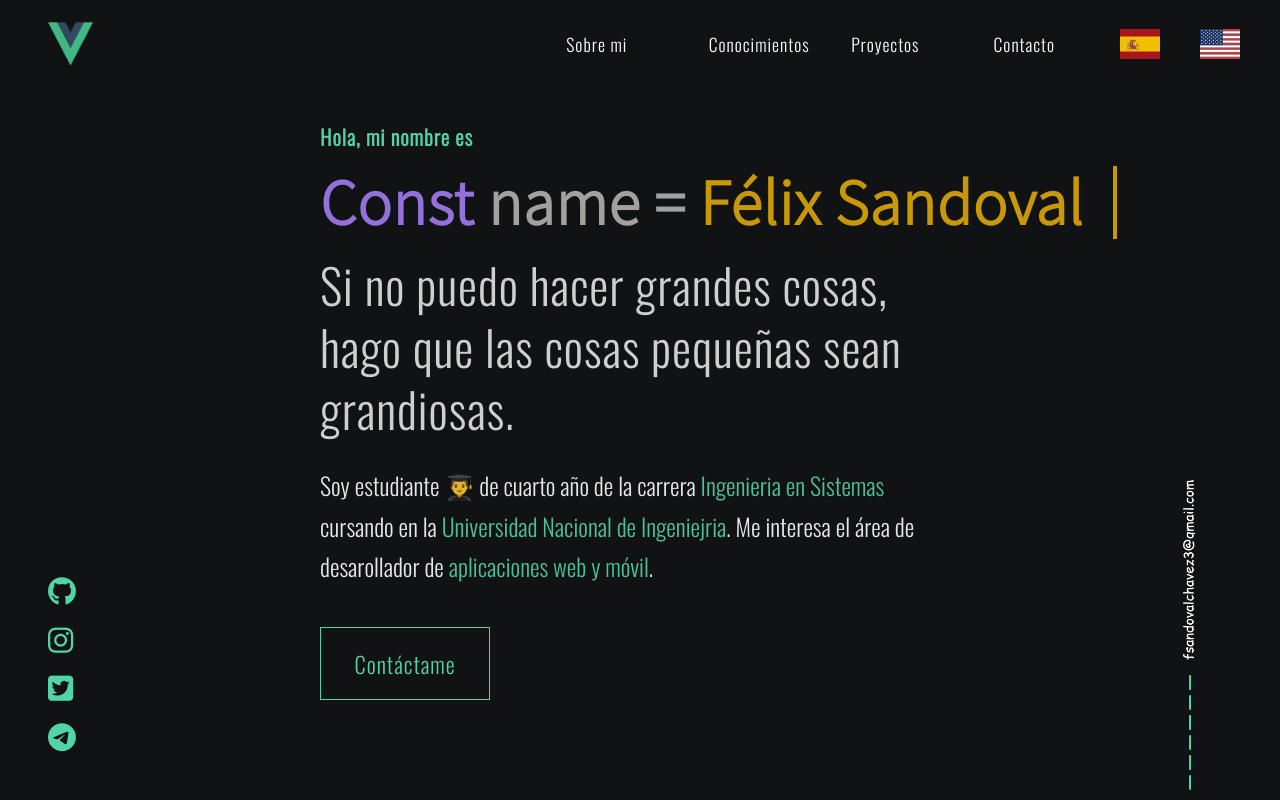
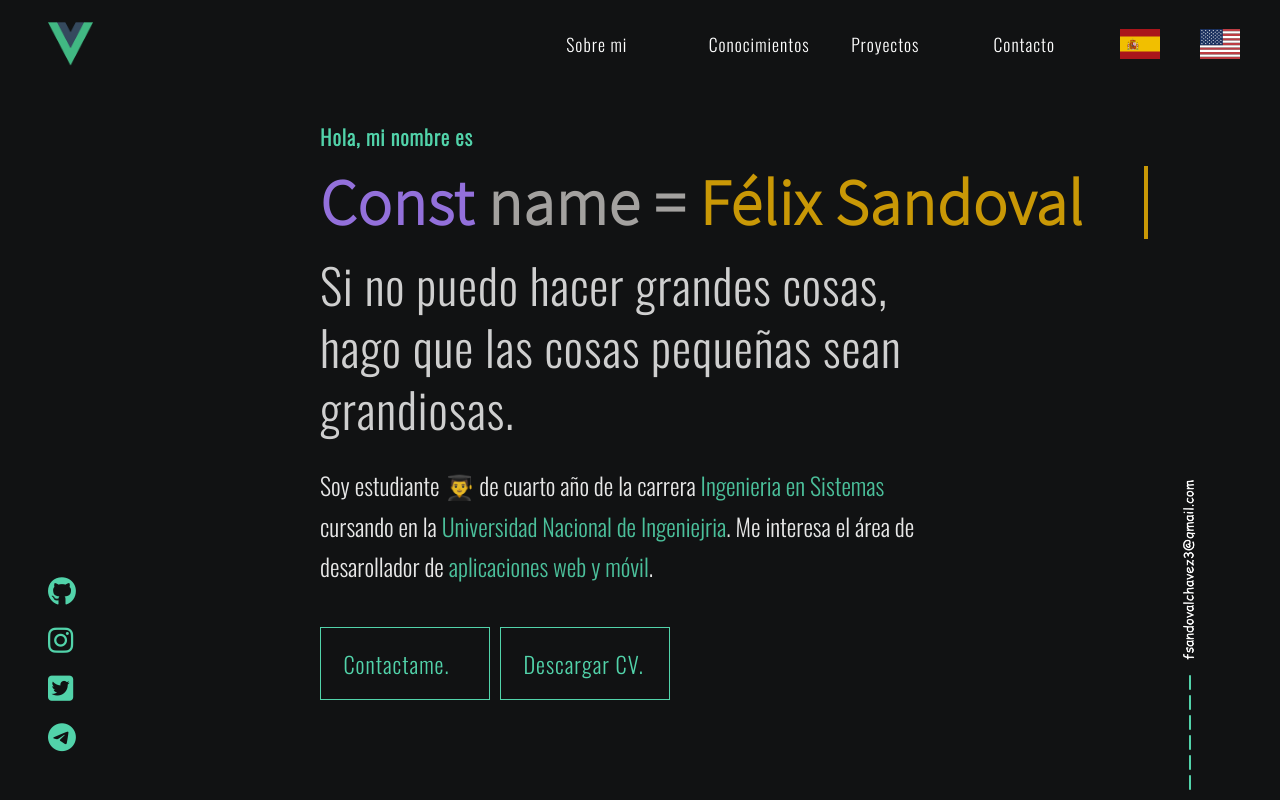
Before and after one commit to FenrisSVG/portfolio, a Vue app: page / in a window 1280 px wide. Shown: the top 800 px of the page. Built offline with nearby package versions, Linux system fonts and the light colour scheme; what vue-scroll-reveal would draw is missing.

Commit message:
add download cv button

```diff
--- a/src/components/Conocimientos.vue
+++ b/src/components/Conocimientos.vue
@@ -11,6 +11,10 @@
             <!-- CARD DEL HTML -->
             <Technos className="card card--one"
                 title="Estructurar"
+                image=""
+                alt=""
+                techno=""
+                icon=""
                 spanTitle="la Página."
                 :isIcon="false"
                 :hasOneTechno="false" />
@@ -62,6 +66,8 @@
             <!-- CARD DE GIT-->
             <Technos className="card card--two"
                 title="Controlador"
+                image=""
+                alt=""
                 spanTitle="Versiones."
                 techno="GIT."
                 :isIcon="true"
--- a/src/components/Layout/Button.vue
+++ b/src/components/Layout/Button.vue
@@ -1,5 +1,5 @@
 <template>
-    <a href="mailto:felix.sandoval171@outlook.com"
+    <a :href="href"
             rel="nofollow noopener noreferrer"
             class="section-footer__link" data-test-id="contact-me-test">{{button}}
     </a>
@@ -12,6 +12,10 @@ export default {
         button: {
             type: String,
             required: true
+        },
+        href: {
+            type: String,
+            required: true
         }
     }
 }
--- a/src/components/Layout/Technos.vue
+++ b/src/components/Layout/Technos.vue
@@ -57,10 +57,6 @@ export default {
             type: Boolean,
             default: false
         },
-        icon: {
-            type: String,
-            required: true
-        },
         hasOneTechno: {
             type: Boolean,
             default: true
--- a/src/components/Main.vue
+++ b/src/components/Main.vue
@@ -19,9 +19,9 @@
                 </p>
             </div>
             <footer class="section-footer">
-                <a href="mailto:felix.sandoval171@outlook.com"
-                rel="nofollow noopener noreferrer"
-                class="section-footer__link" data-test-id="contact-me-test">Contáctame</a>
+                <Button href="mailto:felix.sandoval171@outlook.com" button="Contactame." />
+                <Button href="src/assets/pdf/CV-Felix-Sandoval.pdf" button="Descargar CV." target="_blank"
+                download="CV-Felix-Sandoval"/>
             </footer>
         </section>
         <AboutMe/>
@@ -34,11 +34,15 @@
 import AboutMe from './AboutMe.vue'
 import Conocimientos from './Conocimientos.vue'
 import Projects from './Projects.vue'
+import Button from './Layout/Button.vue'
 
 export default {
     name: 'Main',
     components:{
-        AboutMe,Conocimientos,Projects
+        AboutMe,
+        Conocimientos,
+        Projects,
+        Button
     }
 }
 </script>
--- a/src/scss/blocks/_main.scss
+++ b/src/scss/blocks/_main.scss
@@ -60,24 +60,29 @@
     }
 
     &-footer{
+        display: flex;
+        flex-direction: column;
+        gap: 15px;
+        align-items: flex-start;
+
         @include laptop{
-        //    overflow: hidden;
+            flex-direction: row;
+            gap: 10px;
         }
 
         &__link{
             display: inline-block;
-            padding: 1em 1.5em;
+            text-decoration: none;
+            padding: 1em;
+            width: 160px;
             font-size: 1.3rem;
-            text-decoration: none;
             color: $secondary-color;
-            border: 1px solid;
+            border: 1px solid currentColor;
 
             @include laptop{
-                position: relative;
+                width: 170px;
                 font-size: 1.4rem;
-                overflow: hidden;
             }
-
         }
     }
 }
@@ -93,8 +98,8 @@
 .title{
     margin-top: 0;
     margin-bottom: 0;
-    width: 26ch;
-    font-size: 2.6rem;
+    width: 27ch;
+    font-size: 1.5rem;
     white-space: nowrap;
     // text-decoration: underline;
     // text-decoration-style: wavy;
@@ -196,8 +201,13 @@
         transition: all .8s ease-in;
     }
 
-    .section-footer__link:hover{
+    .section-footer__link:hover,
+    .section-footer__button:hover{
         color: #c99803;
+    }
+
+    .section-footer__button{
+        cursor: pointer;
     }
 }
 
```
Also changed, not shown: public/css/styles.css, 1 other file (tests, documents, lock files or other folders).
